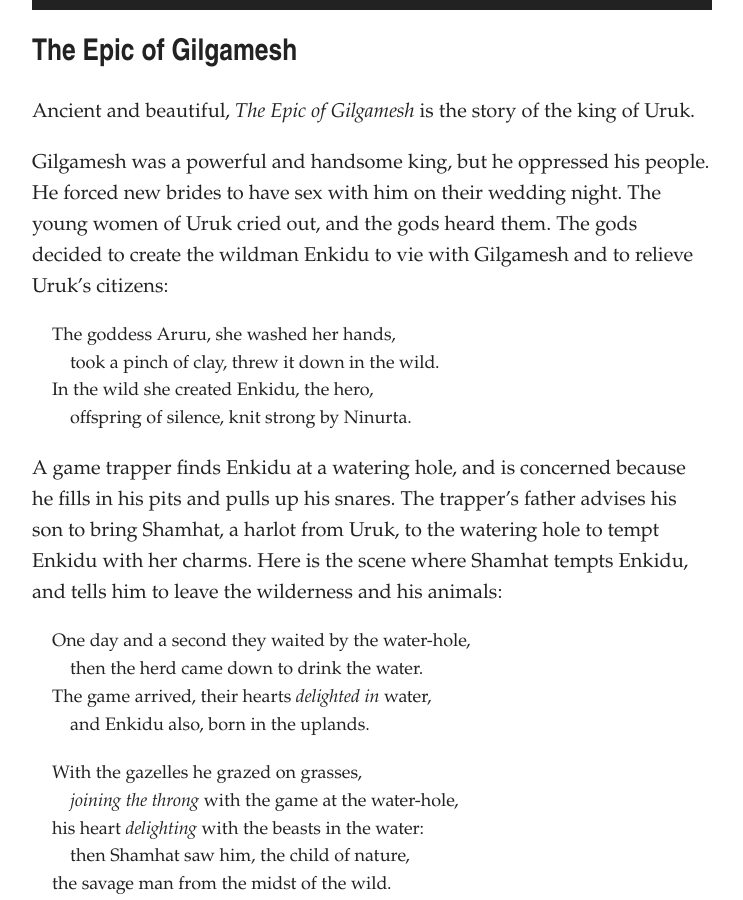
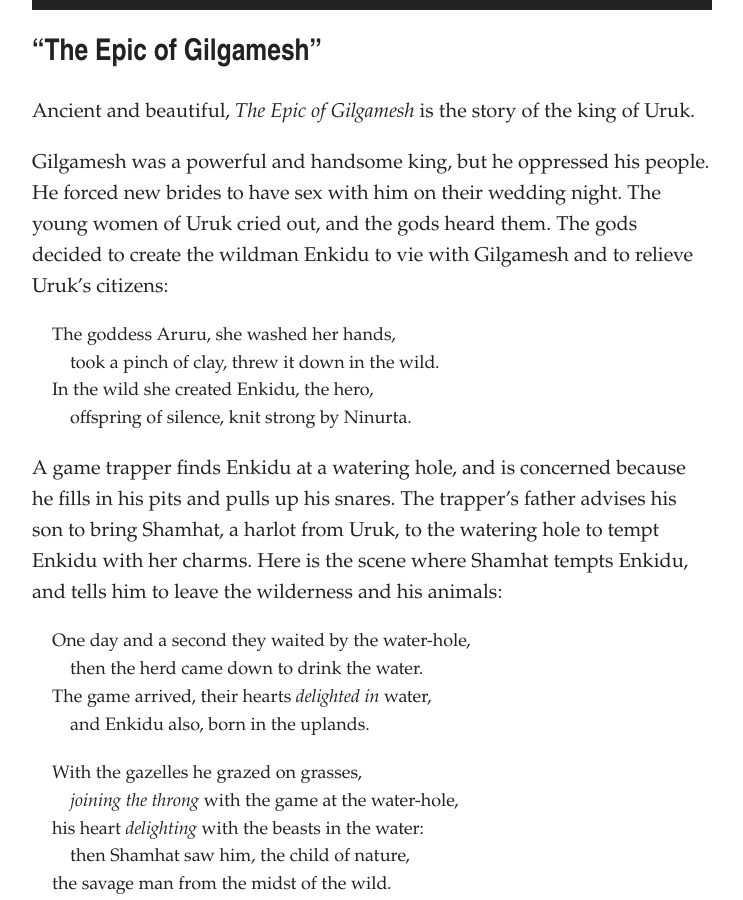
Before and after one commit to artsandmetaphysics/goodlifeodyssey, a Jekyll site: the page built from _documents/the-epic-of-gilgamesh.md, in a window 1280 px wide and 900 px high. Shown: the whole window, without its empty margins (268-1011 px from the left). Built offline with Jekyll 4.4.1, drawn with Linux system fonts in a browser that asks for light colours.

Commit message:
Fix last title

```diff
--- a/_documents/the-epic-of-gilgamesh.md
+++ b/_documents/the-epic-of-gilgamesh.md
@@ -1,8 +1,8 @@
 ---
 title: >
-  The Epic of Gilgamesh
+  “The Epic of Gilgamesh”
 description: >
-  A commentary on the Epic of Gilgamesh
+  A commentary on “The Epic of Gilgamesh”
 type: essay
 status: incomplete
 order: 400
```
Also changed, not shown: documents/the-epic-of-gilgamesh.md (+2 -2 lines).
